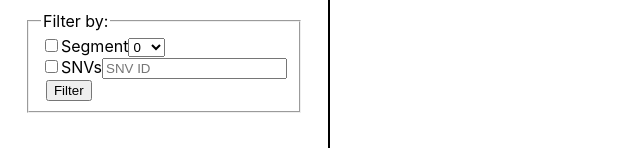
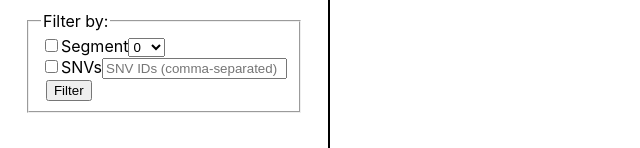
Before and after one commit to elkebir-group/cloneviz, a React (Create React App) app: page / in a window 1280 px wide. Shown: the part 246-394 px from the top of the page, without its empty margins (0-640 px from the left). Built offline with nearby package versions, Linux system fonts and the light colour scheme; what cytoscape-dagre would draw is missing.

Commit message:
multiple snv filtering working

```diff
--- a/src/App.js
+++ b/src/App.js
@@ -35,7 +35,8 @@ const App = () => {
   };
 
 
-  const dfsPostorder = (jsonData, snvId, segmentId) => {
+  const dfsPostorder = (jsonData, snvIds, segmentIds) => {
+    // Check if jsonData or necessary properties are not present
     if (!jsonData || !jsonData.tree || !jsonData.tree.nodes || !jsonData.tree.edges) {
       console.log("Invalid JSON structure.");
       return;
@@ -55,32 +56,75 @@ const App = () => {
       return;
     }
 
-      // Create filtered lists for nodes and edges
-      let filteredNodes = [...jsonData.tree.nodes];
-      let filteredEdges = [...jsonData.tree.edges];
-      console.log("Filtered nodes after removal:", filteredNodes);
-      const traverse = (nodeId, parentNode) => {
-          const node = filteredNodes.find(node => node.node_id === nodeId);
+    // Create a Map to track node differences
+    const nodeDifferences = new Map();
+
+    // Implement the rest of the function
+    const traverse = (nodeId, parentNode, snvId, segmentId) => {
+      const node = jsonData.tree.nodes.find(node => node.node_id === nodeId);
       if (!node) {
         return;
       }
 
       // Traverse child nodes
-          const edges = filteredEdges.filter(edge => edge[0] === nodeId);
+      const edges = jsonData.tree.edges.filter(edge => edge[0] === nodeId);
       for (const edge of edges) {
         const childNodeId = edge[1];
-              traverse(childNodeId, node); // Pass the parent node ID as an argument
+        traverse(childNodeId, node, snvId, segmentId); // Pass the parent node ID as an argument
       }
 
       // Process the current node
-          console.log("Processing node:", nodeId);
       if (parentNode !== null) {
-              const snv = node.snvs.find(snv => snv.snv_id === parseInt(snvId));
-              const parent_snv = parentNode.snvs.find(parent_snv => parent_snv.snv_id === parseInt(snvId));
-              const segment = node.segments.find(segment => segment.segment_id === parseInt(segmentId));
-              const parent_segment = parentNode.segments.find(parent_segment => parent_segment.segment_id === parseInt(segmentId));
+        const snv = node.snvs.find(snv => snv.snv_id === snvId);
+        const parent_snv = parentNode.snvs.find(parent_snv => parent_snv.snv_id === snvId);
+        const segment = node.segments.find(segment => segment.segment_id === segmentId);
+        const parent_segment = parentNode.segments.find(parent_segment => parent_segment.segment_id === segmentId);
         if (snv && parent_snv && segment && parent_segment) {
-                if (snv.x_bar === parent_snv.x_bar && snv.y_bar === parent_snv.y_bar && segment.x === parent_segment.x && segment.y === parent_segment.y) {
+          if (!(snv.x_bar === parent_snv.x_bar && snv.y_bar === parent_snv.y_bar && segment.x === parent_segment.x && segment.y === parent_segment.y)) {
+            //console.log("x_bar and y_bar are different from the parent node.");
+            nodeDifferences.set(nodeId, true); // Mark the node as different
+          } else {
+            //console.log("the same as the parent node.");
+          }
+        }
+      }
+    };
+
+    // Loop through each combination of SNV IDs and segment IDs
+    for (const snvId of snvIds) {
+      for (const segmentId of segmentIds) {
+        // Traverse the tree
+        traverse(rootNode.node_id, null, snvId, segmentId);
+      }
+    }
+
+    // // Create filtered nodes and edges based on differences map
+    // let filteredNodes = jsonData.tree.nodes.filter(node => !nodeDifferences.has(node.node_id));
+    // let filteredEdges = jsonData.tree.edges.filter(edge => {
+    //   // Check if both source and target nodes are not marked as different
+    //   return !nodeDifferences.has(edge[0]) && !nodeDifferences.has(edge[1]);
+    // });
+    // Create filtered lists for nodes and edges
+    let filteredNodes = [...jsonData.tree.nodes];
+    let filteredEdges = [...jsonData.tree.edges];
+
+    // DFS from children of nodes marked as different
+    const dfsFromChildren = (nodeId, parentNode) => {
+      const node = jsonData.tree.nodes.find(node => node.node_id === nodeId);
+      if (!node) {
+        return;
+      }
+
+      // Traverse child nodes
+      const edges = jsonData.tree.edges.filter(edge => edge[0] === nodeId);
+      for (const edge of edges) {
+        const childNodeId = edge[1];
+        dfsFromChildren(childNodeId, node); // Pass the parent node ID as an argument
+      }
+
+      // Process the current node
+      if (parentNode !== null) {
+        if (!nodeDifferences.get(nodeId)) {
           console.log("the same as the parent node.");
 
           // Check if the node has any children
@@ -100,16 +144,45 @@ const App = () => {
         } else {
           console.log("x_bar and y_bar are different from the parent node.");
         }
-              }
         console.log("Filtered edges after removal:", filteredEdges);
       }
     };
+    // const visited = new Set();
+    // const dfsFromChildren = (nodeId) => {
+    //   visited.add(nodeId);
+    //   const childrenEdges = jsonData.tree.edges.filter(edge => edge[0] === nodeId);
+    //   for (const childEdge of childrenEdges) {
+    //     const childNodeId = childEdge[1];
+    //     if (!visited.has(childNodeId) && nodeDifferences.has(childNodeId)) {
+    //       // Remove the node from filteredNodes list
+    //       filteredNodes = filteredNodes.filter(n => n.node_id !== childNodeId);
+    //       console.log("Filtered nodes after removal:", filteredNodes);
 
-      // Start traversal from the root node
-      traverse(rootNode.node_id, null);
+    //       // Remove edges from filteredEdges that have the node as a child
+    //       filteredEdges = filteredEdges.filter(edge => edge[1] !== childNodeId && edge[0] !== childNodeId);
+    //       console.log("Filtered edges after removal:", filteredEdges);
+
+    //       // Traverse further if needed
+    //       dfsFromChildren(childNodeId);
+    //     }
+    //   }
+    // };
+
+    // for (const [nodeId, isDifferent] of nodeDifferences.entries()) {
+    //   if (isDifferent && !visited.has(nodeId)) {
+    //     dfsFromChildren(nodeId);
+    //   }
+    // }
+
+    dfsFromChildren(rootNode.node_id, null);
+    //dfsFromChildren(rootNode.node_id);
+    // Print or return filteredNodes and filteredEdges as needed
+    console.log("Filtered nodes after removal:", filteredNodes);
+    console.log("Filtered edges after removal:", filteredEdges);
     filterBySNV(filteredNodes, filteredEdges);
     filterJson(filteredNodes, filteredEdges);
   };
+
 
 
 
@@ -275,15 +348,20 @@ const App = () => {
 
 
   // Define the handleSNVFilter function
-  const handleSNVFilter = () => {
+  const handleSNVFilter = (snvIds) => {
     // Print the SNV ID inputted by the user
-    console.log("SNV ID:", snvId);
-
+    console.log("SNV ID:", snvCheckboxChecked);
+    if (snvCheckboxChecked) {
       // Call the helper function to find the segment for the SNV ID
+      const segmentIds = []; // Initialize an empty array to store segment IDs
+      for (const snvId of snvIds) {
         const segmentId = findSegmentForSNV(snvId); // Pass jsonData here
+        segmentIds.push(segmentId); // Push segmentId to the array
+      }
 
       // Call the DFS postorder traversal passing jsonData
-    dfsPostorder(jsonData, snvId, segmentId);
+      dfsPostorder(jsonData, snvIds, segmentIds);
+    }
   };
 
   const demoFiles = [
--- a/src/Sidebar.js
+++ b/src/Sidebar.js
@@ -6,7 +6,6 @@ const Sidebar = ({ selectedFile, handleSegmentFilterCheckboxChange, handleSelect
 
   const handleSNVInputChange = (event) => {
     setSNVInput(event.target.value);
-    setSNVId(event.target.value); // Update snvId state
   }
 
   const toggleSNVCheckbox = () => {
@@ -14,49 +13,38 @@ const Sidebar = ({ selectedFile, handleSegmentFilterCheckboxChange, handleSelect
   }
 
   const handleFilterClick = () => {
-    handleSNVFilter(); // Call the parent component's filter function
+    const snvIds = snvInput.split(',').map(id => parseInt(id.trim())); // Parse input into array of SNV IDs
+    handleSNVFilter(snvIds); // Call the parent component's filter function with SNV IDs
   }
-  // const [jsonExportData, setJsonExportData] = useState(null);
 
   // Function to handle exporting JSON
   const handleExportJSON = () => {
     if (selectedFile && filteredJsonData) {
-      // Convert JSON data to string
       const jsonString = JSON.stringify(filteredJsonData);
 
-      // Create a Blob object with the JSON string
       const blob = new Blob([jsonString], { type: 'application/json' });
 
-      // Create a FileReader
       const reader = new FileReader();
 
-      // Define onload event handler
       reader.onload = (event) => {
-        // Once loaded, create a temporary URL for the Blob object
         const url = URL.createObjectURL(blob);
 
-        // Create a temporary anchor element
         const a = document.createElement('a');
         a.href = url;
-        a.download = selectedFile.name; // Set the filename
+        a.download = selectedFile.name;
         document.body.appendChild(a);
 
-        // Trigger a click event on the anchor element to start downloading
         a.click();
 
-        // Cleanup: remove the anchor element and revoke the URL
         document.body.removeChild(a);
         URL.revokeObjectURL(url);
       };
 
-      // Read the Blob object as text
       reader.readAsText(blob);
     }
   };
 
-
   return (
-
     <div
       className="sidebar"
       style={{
@@ -64,12 +52,10 @@ const Sidebar = ({ selectedFile, handleSegmentFilterCheckboxChange, handleSelect
         left: 0
       }}
     >
-
       <div className="contents">
         <div className="row-contents"> <h1>CloneViz</h1> </div>
         <div className="title-bar"></div>
-
-          <div className="row-contents" >
+        <div className="row-contents">
           <form onSubmit={onsubmitSelectedFile}>
             <label title="Uploads your JSON tree.">
               <input type="file" id="fileUpload" onChange={onSelectFile}/>
@@ -80,14 +66,12 @@ const Sidebar = ({ selectedFile, handleSegmentFilterCheckboxChange, handleSelect
               )}
             </label>
             <button className="left-margin" type="submit">Submit</button>
-                {/* Export JSON button */}
             <button className="left-margin" onClick={handleExportJSON}>Export JSON</button>
           </form>
         </div>
 
         <div className='row-contents' >
           <form onSubmit={onSubmitDemoForm}>
-              {/* Dropdown for selecting demo files */}
             <label className="left-margin">
               Select Demo File:
               <select onChange={(e) => onSelectDemoFile(e.target.value)}>
@@ -106,13 +90,11 @@ const Sidebar = ({ selectedFile, handleSegmentFilterCheckboxChange, handleSelect
         <div className='row-contents'>
           <fieldset>
             <legend>Filter by:</legend>
-                {/* Checkbox for "Segment" */}
             <div>
               <label>
                 <input type="checkbox" name="segment" value="segment" onChange={handleSegmentFilterCheckboxChange} checked={segmentFilterChecked}/>
                 Segment
               </label>
-                    {/* Dropdown for segment selection */}
               <select value={selectedSegment} onChange={handleSelectChange}>
                 {[...Array(50).keys()].map((segment) => (
                   <option key={segment} value={segment}>{segment}</option>
@@ -120,21 +102,17 @@ const Sidebar = ({ selectedFile, handleSegmentFilterCheckboxChange, handleSelect
               </select>
             </div>
 
-                {/* Checkbox and input for "SNVs" */}
             <div>
               <label>
                 <input type="checkbox" name="snvs" value="snvs" onChange={toggleSNVCheckbox} checked={snvCheckboxChecked} />
                 SNVs
               </label>
-                  <input type="number" placeholder="SNV ID" value={snvInput} onChange={handleSNVInputChange} />
+              <input type="text" placeholder="SNV IDs (comma-separated)" value={snvInput} onChange={handleSNVInputChange} />
             </div>
-              {/* Submit button */}
             <button className="left-margin" onClick={handleFilterClick}>Filter</button>
           </fieldset>
         </div>
-
       </div>
-
     </div>
   );
 }
```
Lines whose indentation alone changed are shown as unchanged.
